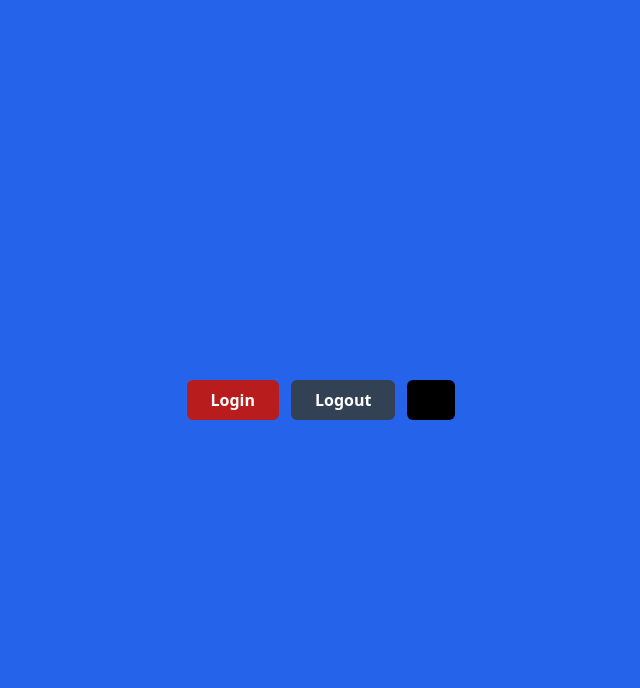
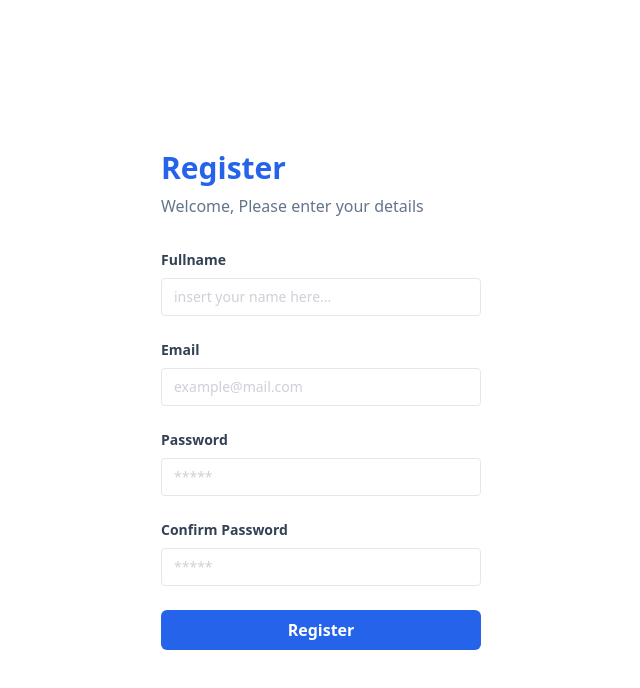
Before and after one commit to alfytka/fe, a React (Vite) app in the folder my-react-app/: page /login in a window 1280 px wide. Shown: the top 688 px of the page, without its empty margins (319-959 px from the left). Built offline with nearby package versions, Linux system fonts and the light colour scheme.

Commit message:
chapter 4

```diff
--- a/my-react-app/src/App.jsx
+++ b/my-react-app/src/App.jsx
@@ -1,25 +1,12 @@
 import React from "react"
-
-const Button = (props) => {
-  const { children, variant = "bg-black" } = props
-  return (
-    <button
-      className={`h-10 px-6 font-semibold rounded-md ${variant} text-white`}
-      type="submit"
-    >
-      {children}
-    </button>
-  )
-}
+import LoginPage from "./pages/login"
+import RegisterPage from "./pages/register"
 
 function App() {
   return (
-    <div className="flex justify-center bg-blue-600 min-h-screen items-center">
-      <div className="flex gap-x-3">
-        <Button variant="bg-red-700">Login</Button>
-        <Button variant="bg-slate-700">Logout</Button>
-        <Button></Button>
-      </div>
+    <div className="flex justify-center min-h-screen items-center">
+      {/* <LoginPage></LoginPage> */}
+      <RegisterPage />
     </div>
   )
 }
--- /dev/null
+++ b/my-react-app/src/components/Elements/Button/Index.jsx
@@ -0,0 +1,13 @@
+const Button = (props) => {
+  const { children, classname = "bg-black" } = props
+  return (
+    <button
+      className={`h-10 px-6 font-semibold rounded-md ${classname} text-white`}
+      type="submit"
+    >
+      {children}
+    </button>
+  )
+}
+
+export default Button
--- /dev/null
+++ b/my-react-app/src/components/Elements/Input/Index.jsx
@@ -0,0 +1,14 @@
+import Input from "./Input"
+import Label from "./Label"
+
+const InputForm = (props) => {
+  const { label, name, type, placeholder } = props
+  return (
+    <div className="mb-6">
+      <Label htmlFor={name}>{label}</Label>
+      <Input name={name} type={type} placeholder={placeholder} />
+    </div>
+  )
+}
+
+export default InputForm
--- /dev/null
+++ b/my-react-app/src/components/Elements/Input/Input.jsx
@@ -0,0 +1,13 @@
+const Input = (props) => {
+  const { type, placeholder, name } = props
+  return (
+    <input
+      type={type}
+      className="text-sm border rounded w-full py-2 px-3 text-slate-700 placeholder:opacity-50"
+      placeholder={placeholder}
+      name={name}
+    />
+  )
+}
+
+export default Input
--- /dev/null
+++ b/my-react-app/src/components/Elements/Input/Label.jsx
@@ -0,0 +1,13 @@
+const Label = (props) => {
+  const { htmlFor, children } = props
+  return (
+    <label
+      htmlFor={htmlFor}
+      className="block text-slate-700 text-sm font-bold mb-2"
+    >
+      {children}
+    </label>
+  )
+}
+
+export default Label
--- /dev/null
+++ b/my-react-app/src/components/Fragments/FormLogin.jsx
@@ -0,0 +1,24 @@
+import Button from "../Elements/Button/Index"
+import InputForm from "../Elements/Input/Index"
+
+const FormLogin = () => {
+  return (
+    <form action="">
+      <InputForm
+        label="Email"
+        type="email"
+        placeholder="example@mail.com"
+        name="email"
+      />
+      <InputForm
+        label="Password"
+        type="password"
+        placeholder="*****"
+        name="password"
+      />
+      <Button classname="bg-blue-600 w-full">Login</Button>
+    </form>
+  )
+}
+
+export default FormLogin
--- /dev/null
+++ b/my-react-app/src/components/Fragments/FormRegister.jsx
@@ -0,0 +1,36 @@
+import Button from "../Elements/Button/Index"
+import InputForm from "../Elements/Input/Index"
+
+const FormRegister = () => {
+  return (
+    <form action="">
+      <InputForm
+        label="Fullname"
+        type="text"
+        placeholder="insert your name here..."
+        name="fullname"
+      />
+      <InputForm
+        label="Email"
+        type="email"
+        placeholder="example@mail.com"
+        name="email"
+      />
+      <InputForm
+        label="Password"
+        type="password"
+        placeholder="*****"
+        name="password"
+      />
+      <InputForm
+        label="Confirm Password"
+        type="password"
+        placeholder="*****"
+        name="confirmPassword"
+      />
+      <Button classname="bg-blue-600 w-full">Register</Button>
+    </form>
+  )
+}
+
+export default FormRegister
--- /dev/null
+++ b/my-react-app/src/components/Layouts/AuthLayouts.jsx
@@ -0,0 +1,14 @@
+const AuthLayout = (props) => {
+  const { children, title } = props
+  return (
+    <div className="w-full max-w-xs">
+      <h1 className="text-3xl font-bold mb-2 text-blue-600">{title}</h1>
+      <p className="font-medium text-slate-500 mb-8">
+        Welcome, Please enter your details
+      </p>
+      {children}
+    </div>
+  )
+}
+
+export default AuthLayout
--- /dev/null
+++ b/my-react-app/src/pages/login.jsx
@@ -0,0 +1,12 @@
+import FormLogin from "../components/Fragments/FormLogin"
+import AuthLayout from "../components/Layouts/AuthLayouts"
+
+const LoginPage = () => {
+  return (
+    <AuthLayout title="Login">
+      <FormLogin />
+    </AuthLayout>
+  )
+}
+
+export default LoginPage
--- /dev/null
+++ b/my-react-app/src/pages/register.jsx
@@ -0,0 +1,12 @@
+import FormRegister from "../components/Fragments/FormRegister"
+import AuthLayout from "../components/Layouts/AuthLayouts"
+
+const RegisterPage = () => {
+  return (
+    <AuthLayout title="Register">
+      <FormRegister />
+    </AuthLayout>
+  )
+}
+
+export default RegisterPage
```
Also changed, not shown: 1 other file (tests, documents, lock files or other folders).
